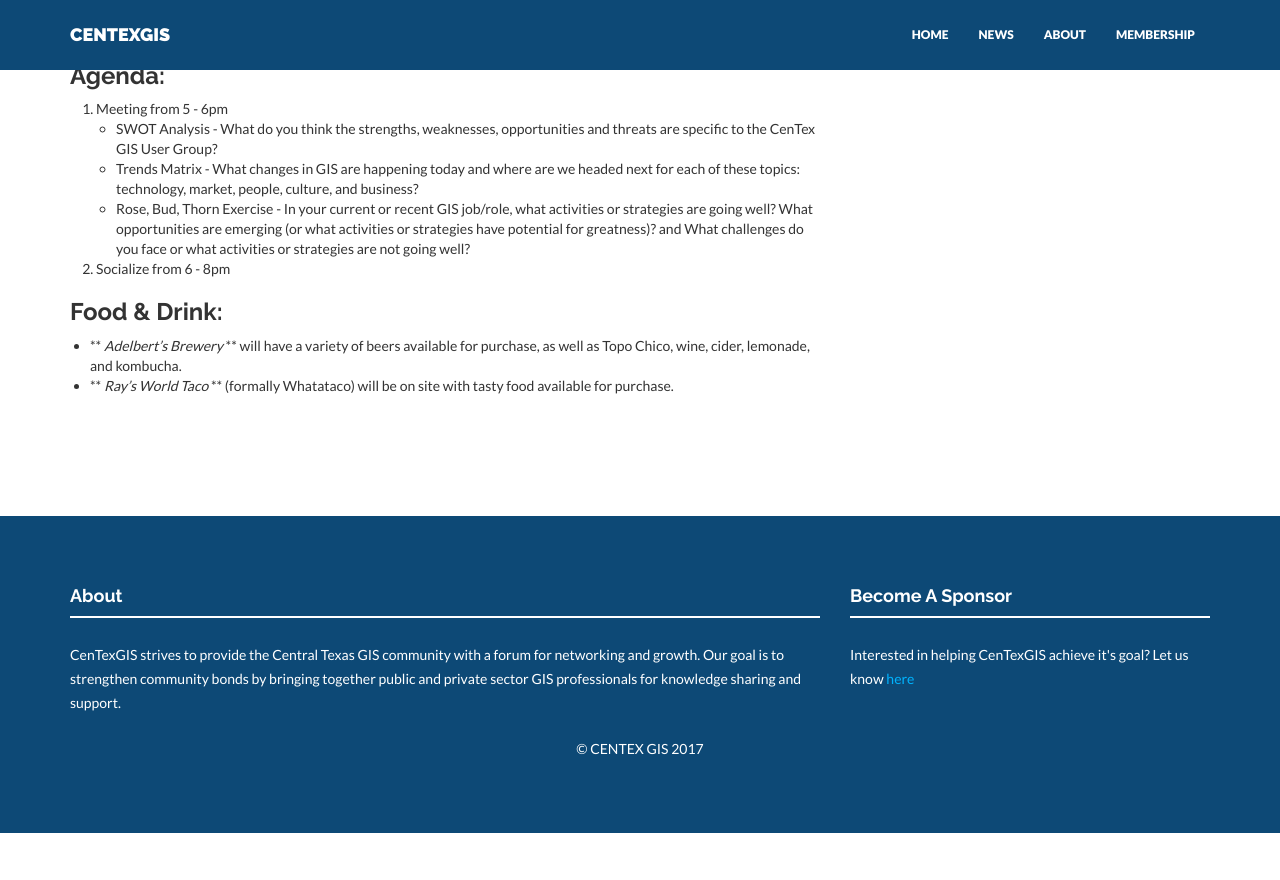
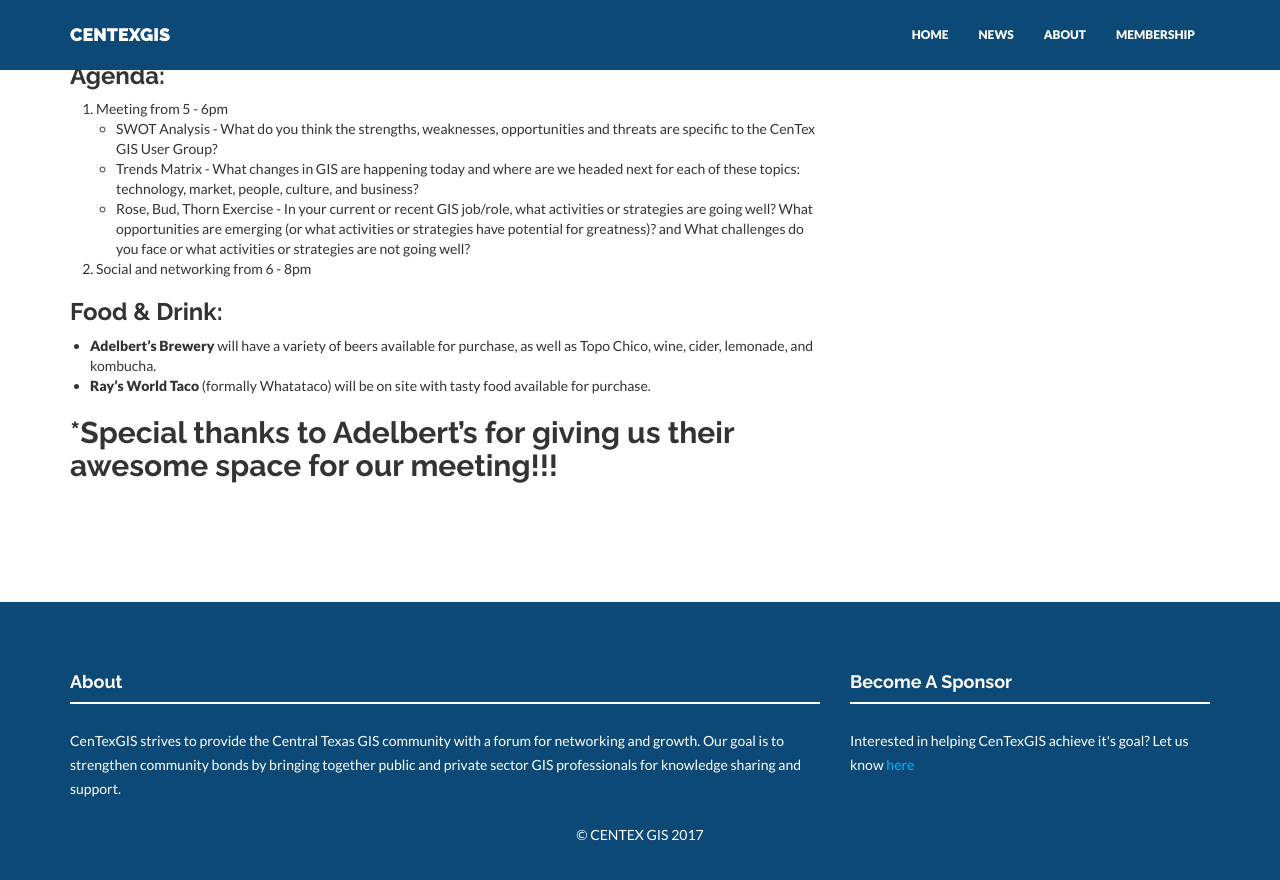
Before and after one commit to centexgis/centexgis.github.io, a Jekyll site: the page built from _posts/events/2017-03-20-centex-gis-meeting-march.md, in a window 1280 px wide and 900 px high, scrolled down 515 px. Shown: the top 880 px of the window. Built offline with Jekyll 4.4.1, drawn with Linux system fonts in a browser that asks for light colours; nearby versions of some CDN libraries; before the commit the page ends 1348 px from its top, so only the background shows below that.

Commit message:
Update 2017-03-20-centex-gis-meeting-march.md

```diff
--- a/_posts/events/2017-03-20-centex-gis-meeting-march.md
+++ b/_posts/events/2017-03-20-centex-gis-meeting-march.md
@@ -21,11 +21,14 @@ categories:
 
 ### Agenda:
 1. Meeting from 5 - 6pm
-  * SWOT Analysis - What do you think the strengths, weaknesses, opportunities and threats are specific to the CenTex GIS User Group?
-  * Trends Matrix - What changes in GIS are happening today and where are we headed next for each of these topics: technology, market, people, culture, and business?
-  * Rose, Bud, Thorn Exercise - In your current or recent GIS job/role, what activities or strategies are going well? What opportunities are emerging (or what activities or strategies have potential for greatness)? and What challenges do you face or what activities or strategies are not going well?
-2. Socialize from 6 - 8pm
+*   SWOT Analysis - What do you think the strengths, weaknesses, opportunities and threats are specific to the CenTex GIS User Group?
+*   Trends Matrix - What changes in GIS are happening today and where are we headed next for each of these topics: technology, market, people, culture, and business?
+*   Rose, Bud, Thorn Exercise - In your current or recent GIS job/role, what activities or strategies are going well? What opportunities are emerging (or what activities or strategies have potential for greatness)? and What challenges do you face or what activities or strategies are not going well?
+2. Social and networking from 6 - 8pm
 
 ### Food & Drink:
-+ ** *Adelbert's Brewery* ** will have a variety of beers available for purchase, as well as Topo Chico, wine, cider, lemonade, and kombucha.
-+ ** *Ray's World Taco* ** (formally Whatataco) will be on site with tasty food available for purchase.
++ **Adelbert's Brewery** will have a variety of beers available for purchase, as well as Topo Chico, wine, cider, lemonade, and kombucha.
++ **Ray's World Taco** (formally Whatataco) will be on site with tasty food available for purchase.
+
+
+## *Special thanks to Adelbert's for giving us their awesome space for our meeting!!!
```
